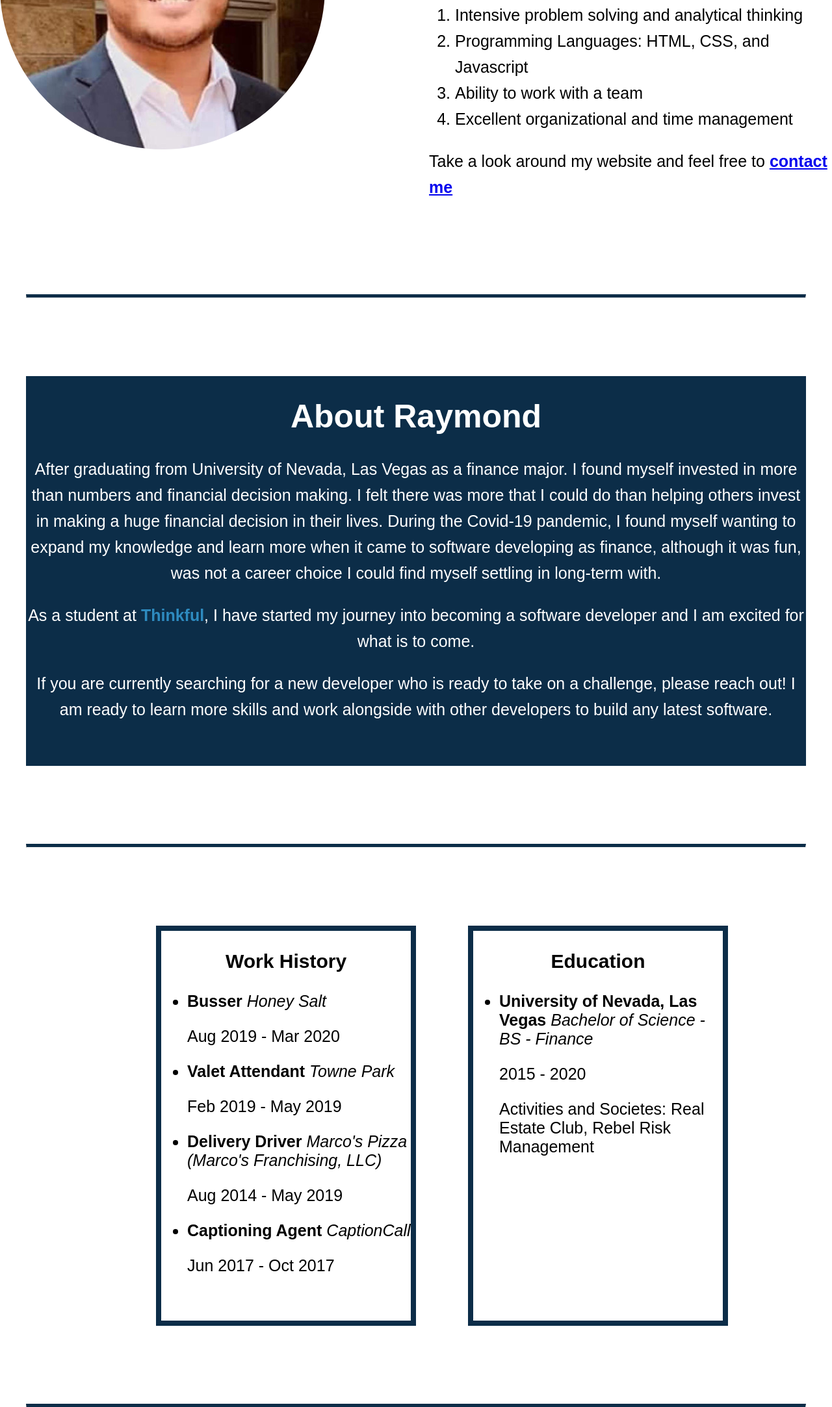
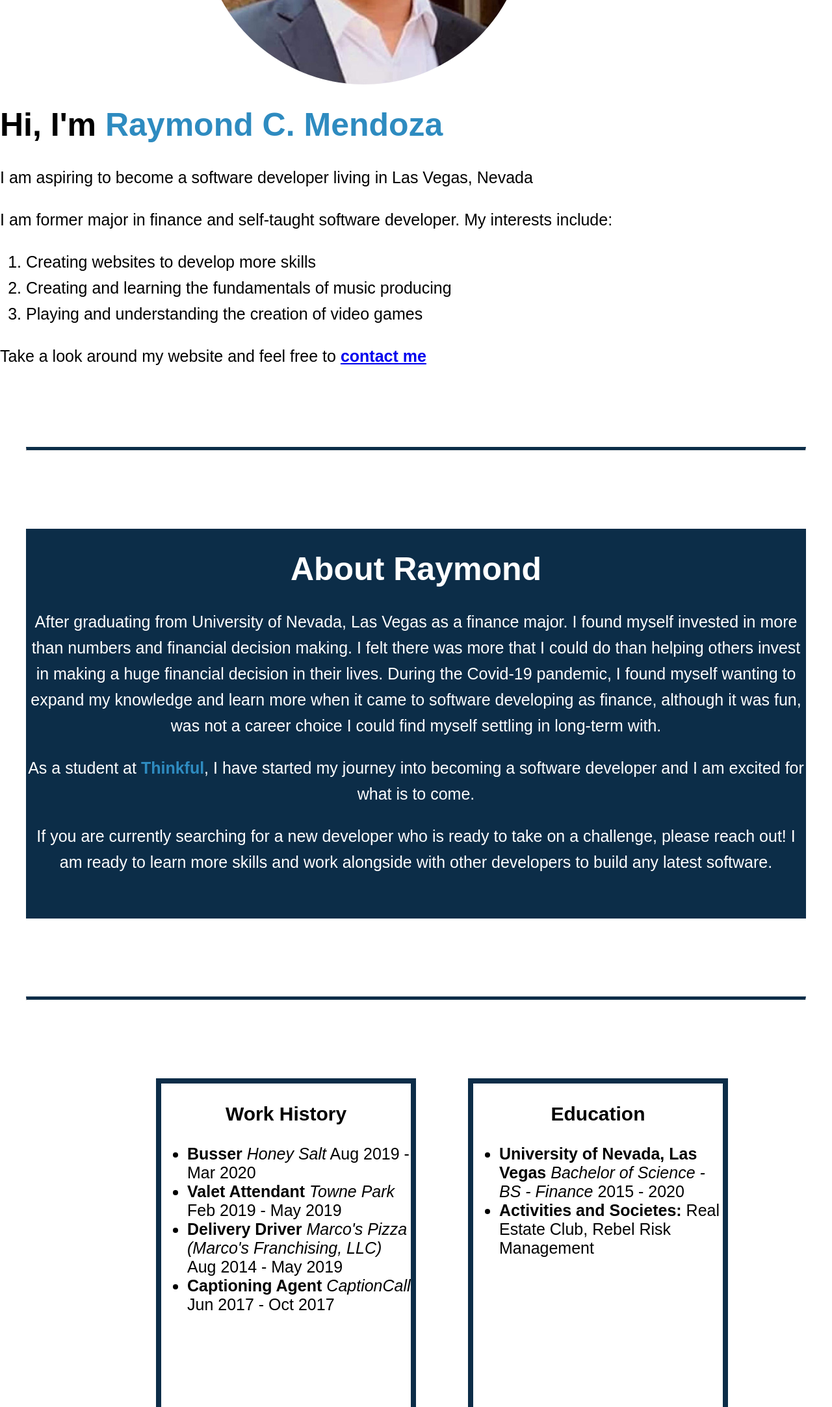
Before and after one commit to darthrayc/raythinkful, a plain HTML site: page index.html in a window 1280 px wide. Shown: the part 634-2800 px from the top of the page at 65% size. Drawn offline with Linux system fonts and the light colour scheme.

Commit message:
Update index.html
Revised my HTML coding to follow the specific revisions I was given for the assignment

```diff
--- a/index.html
+++ b/index.html
@@ -1,9 +1,9 @@
 <!DOCTYPE html>
-<html>
+<html lang="en"> <!--Html language set to English-->
     <head>
         <meta charset="UTF-8">
         <meta name="description" content="Raymond Mendoza Portfolio">
-        <meta name="keywords" content="Portfolio,thinkful,web designer">
+        <meta name="keywords" content="Portfolio,thinkful,web designer"> <!--Keywords to aid with search engine relevancy-->
         <meta name="author" content="Raymond C. Mendoza">
         <meta name="viewport" content="width=device-width, initial-scale=1.0">
         <title>Raymond Mendoza Thinkful Porftolio</title>
@@ -15,7 +15,7 @@
 <header> <!--Header of the web page-->
         <h1>Raymond C. Mendoza</h1>
         <p class="sdp">Software Developer</p>
-        <nav class="nav">
+        <nav class="nav"> <!--Navigation links for sections of the pages using ID classes-->
             <a href="#About">About</a>
             <a href="#History">History</a>
             <a href="#Contact">Contact</a>
@@ -24,7 +24,6 @@
 
     <!--Contains image of Raymond-->
 <div class="container"> <!--Div class container to display content through css-->
-    <div>
         <img src="./Images/ray.jpg" alt="Man with short black hair and glasses in a suit smiling">
     </div>
 
@@ -32,27 +31,22 @@
     <main>
     <div class="intro"> <!--Div class: intro to transform full coding's line height-->
         <article>
-            <section>
-        <h2>Hi, I'm <span class="blue">Raymond C. Mendoza</span></h2>
+        <h2>Hi, I'm <span class="blue">Raymond C. Mendoza</span></h2> <!--Span class is used to change a certain color of the word through CSS-->
         <p>I am aspiring to become a software developer living in Las Vegas, Nevada</p>
-        <p>As a former major in finance and self-taught software developer, I am skilled in:</p>
+        <p>I am former major in finance and self-taught software developer. My interests include:</p>
         <ol>
-            <li>Intensive problem solving and analytical thinking</li>
-            <li>Programming Languages: HTML, CSS, and Javascript</li>
-            <li>Ability to work with a team</li>
-            <li>Excellent organizational and time management</li>
+            <li>Creating websites to develop more skills</li>
+            <li>Creating and learning the fundamentals of music producing</li>
+            <li>Playing and understanding the creation of video games</li>
         </ol>
         <p>Take a look around my website and feel free to <a href="#Contact"><b>contact me</b></a></p>
-    </section>
 </article>
-</div>
 </div>
 
     <hr> <!--Sectioning off the page using hr-->
 
     <div id="About" class="about"> <!--Div class ID: About to direct navlinks to section of page-->
     <article>
-        <section>
         <h2>About Raymond</h2>
         <p>After graduating from University of Nevada, Las Vegas as a finance major. I found myself invested in more than
             numbers and financial decision making. I felt there was more that I could do than helping others invest in making
@@ -63,58 +57,50 @@
         <p>If you are currently searching for a new developer who is ready to take on a challenge, please reach out!
             I am ready to learn more skills and work alongside with other developers to build any latest software.
         </p>
-        </section>
     </article>
     </div>
 
     <hr>
 
-    <div id="History"> <!--Div class ID: History to direct navlink to section of the page-->
-        <article>
+    <div id="History"></div> <!--Div class ID: History to direct navlink to section of the page-->
             <section>
-                <div class="work">
+                <div class="work"> <!--Class: "work" is used to help adjust this certain div section in CSS-->
             <h3>Work History</h3>
             <ul>
-                <li><b>Busser</b> <i>Honey Salt</i></li>
-                <p>Aug 2019 - Mar 2020</p>
-                <li><b>Valet Attendant</b> <i>Towne Park</i></li>
-                <p>Feb 2019 - May 2019</p>
-                <li><b>Delivery Driver</b> <i>Marco's Pizza (Marco's Franchising, LLC)</i></li>
-                <p>Aug 2014 - May 2019</p>
-                <li><b>Captioning Agent</b> <i>CaptionCall</i></li>
-                <p>Jun 2017 - Oct 2017</p>
-            </div>
+                <li><b>Busser</b> <i>Honey Salt</i> Aug 2019 - Mar 2020</li>
+                <li><b>Valet Attendant</b> <i>Towne Park</i> Feb 2019 - May 2019</li>
+                <li><b>Delivery Driver</b> <i>Marco's Pizza (Marco's Franchising, LLC)</i> Aug 2014 - May 2019</li>
+                <li><b>Captioning Agent</b> <i>CaptionCall</i> Jun 2017 - Oct 2017</li>
             </ul>
-            <div class="edu">
-            <h3 class="Edu">Education</h3>
+        </div>
+            <div class="edu"> <!--Class: "edu" is used to help with editing certain CSS styling of this section -->
+            <h3 class="Edu">Education</h3> <!--Class is applied to both h3 and ul to help style one these elements.-->
             <ul class="Edu">
-                <li><b>University of Nevada, Las Vegas</b> <i>Bachelor of Science - BS - Finance</i></li>
-                <p>2015 - 2020</p>
-                <p>Activities and Societes: Real Estate Club, Rebel Risk Management</p>
+                <li><b>University of Nevada, Las Vegas</b> <i>Bachelor of Science - BS - Finance</i> 2015 - 2020</li> <!--Styling elements such as "b" and "i" are used to bold and italicize certain words-->
+                <li><b>Activities and Societes:</b> Real Estate Club, Rebel Risk Management</li>
             </ul>
         </div>
             </section>
-        </article>
-        </div>
 
     <hr>
 
 <div id="Contact"> <!--Div class ID: Contact to direct navlink to this section of the page-->
-    <div>
+    <section>
     <h2>Contact Raymond</h2>
     <p>If you'd like to work with me, please feel free to contact or follow me:</p>
-    <ol class="contol">
+    <ol class="contol"> <!--Class contol is created to only apply CSS styling to the elements within this class-->
         <li><a href="https://www.linkedin.com/in/raymond-mendoza-90436a195?trk=people-guest_profile-result-card_result-card_full-click" target="_blank" rel="noreferrer noopener">LinkedIn</a></li>
         <li><a href="https://github.com/darthrayc" target="_blank" rel="noreferrer noopener">GitHub</a></li>
     </ol>
-</div>
+    <!--iframe src is for the google maps location-->
     <iframe src="https://www.google.com/maps/embed?pb=!1m18!1m12!1m3!1d206252.72146639266!2d-115.31508634542196!3d36.12519578293784!2m3!1f0!2f0!3f0!3m2!1i1024!2i768!4f13.1!3m3!1m2!1s0x80beb782a4f57dd1%3A0x3accd5e6d5b379a3!2sLas%20Vegas%2C%20NV!5e0!3m2!1sen!2sus!4v1663514153884!5m2!1sen!2sus" width="400" height="300" style="border:0;" allowfullscreen="" loading="lazy" referrerpolicy="no-referrer-when-downgrade"></iframe>
+</section>
 </div>
 </main>
 
 <!--Footer of the web page-->
 <footer>
-    <p>&copy; Raymond Thinkful</p>
+    <p>&copy; <!--&copy is for the copyright symbol--> Raymond Thinkful</p>
 </footer>
 
 </body>
```
